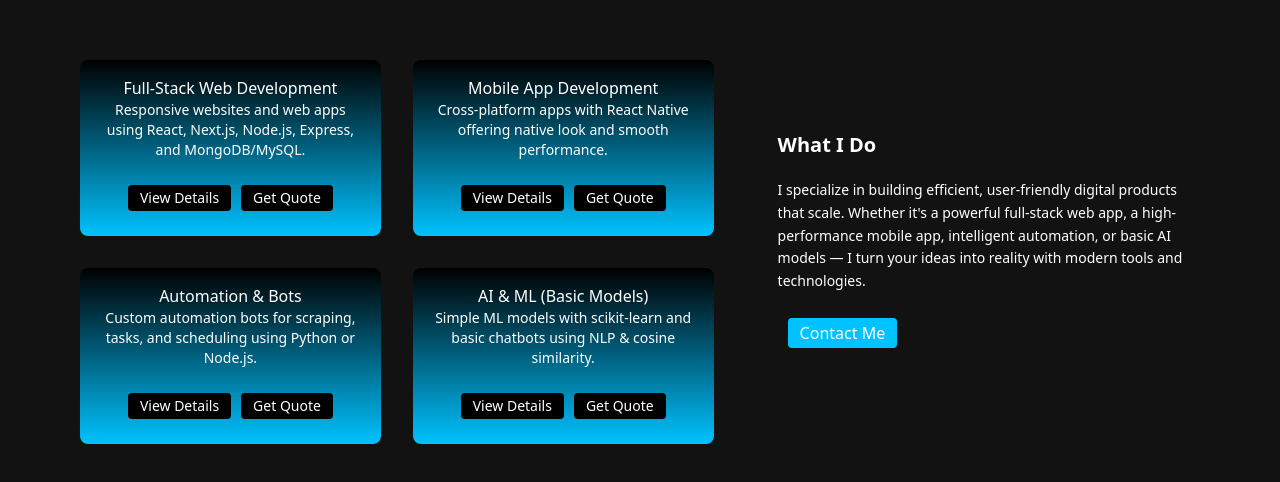
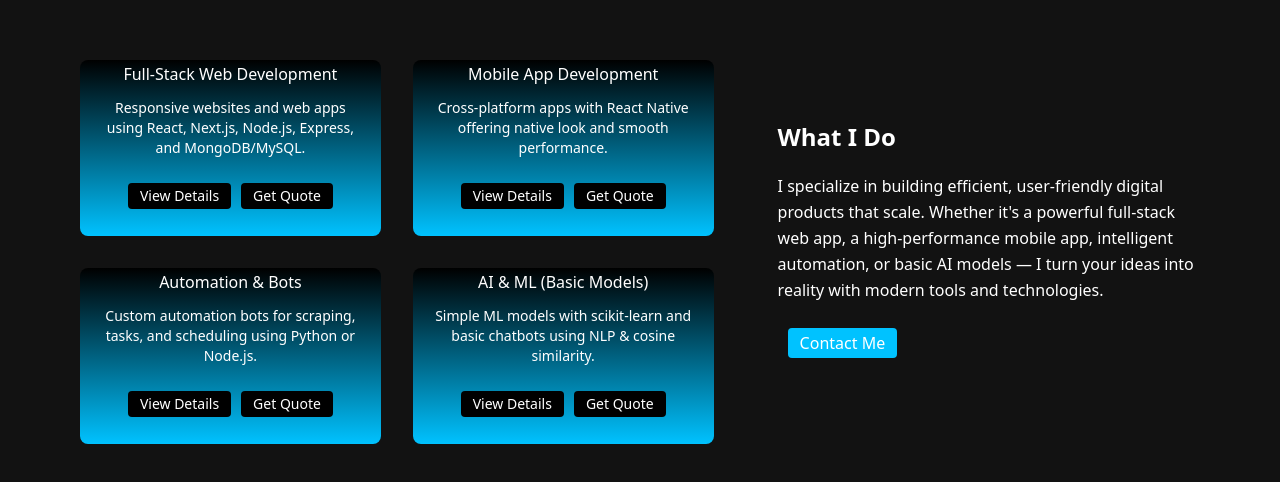
Before and after one commit to Unfathomable-08/Portfolio-new-, a Next.js app: page / in a window 1280 px wide. Shown: the part 948-1430 px from the top of the page. Built offline with nearby package versions, Linux system fonts and the light colour scheme.

Commit message:
services

```diff
--- a/src/components/Services.js
+++ b/src/components/Services.js
@@ -1,53 +1,39 @@
 export default function Services() {
+  const services = [
+    {
+      title: "Full-Stack Web Development",
+      description:
+        "Responsive websites and web apps using React, Next.js, Node.js, Express, and MongoDB/MySQL.",
+    },
+    {
+      title: "Mobile App Development",
+      description:
+        "Cross-platform apps with React Native offering native look and smooth performance.",
+    },
+    {
+      title: "Automation & Bots",
+      description:
+        "Custom automation bots for scraping, tasks, and scheduling using Python or Node.js.",
+    },
+    {
+      title: "AI & ML (Basic Models)",
+      description:
+        "Simple ML models with scikit-learn and basic chatbots using NLP & cosine similarity.",
+    },
+  ];
+
   return (
     <div className="bg-[var(--primary)] h-screen items-center flex px-20">
       <div className="grid grid-cols-[3fr_2fr] gap-x-16 items-center">
         <div className="grid grid-cols-2 gap-8">
-          <div className="bg-services h-44 text-center rounded-lg p-4">
-            <h1 className="font-medium">Full-Stack Web Development</h1>
-            <p className="text-sm">
-              Responsive websites and web apps using React, Next.js, Node.js,
-              Express, and MongoDB/MySQL.
-            </p>
-            <button className="bg-black hover:bg-[var(--hover)] rounded text-sm p-btn m-btn-sm">
-              View Details
-            </button>
-            <button className="bg-black hover:bg-[var(--hover)] rounded text-sm p-btn m-btn-sm">
-              Get Quote
-            </button>
-          </div>
-          <div className="bg-services h-44 text-center rounded-lg p-4">
-            <h1 className="font-medium">Mobile App Development</h1>
-            <p className="text-sm">
-              Cross-platform apps with React Native offering native look and
-              smooth performance.
-            </p>
-            <button className="bg-black hover:bg-[var(--hover)] rounded text-sm p-btn m-btn-sm">
-              View Details
-            </button>
-            <button className="bg-black hover:bg-[var(--hover)] rounded text-sm p-btn m-btn-sm">
-              Get Quote
-            </button>
-          </div>
-          <div className="bg-services h-44 text-center rounded-lg p-4">
-            <h1 className="font-medium">Automation & Bots</h1>
-            <p className="text-sm">
-              Custom automation bots for scraping, tasks, and scheduling using
-              Python or Node.js.
-            </p>
-            <button className="bg-black hover:bg-[var(--hover)] rounded text-sm p-btn m-btn-sm">
-              View Details
-            </button>
-            <button className="bg-black hover:bg-[var(--hover)] rounded text-sm p-btn m-btn-sm">
-              Get Quote
-            </button>
-          </div>
-          <div className="bg-services h-44 text-center rounded-lg p-4">
-            <h1 className="font-medium">AI & ML (Basic Models)</h1>
-            <p className="text-sm">
-              Simple ML models with scikit-learn and basic chatbots using NLP &
-              cosine similarity.
-            </p>
+          {services.map((service, index) => (
+            <div
+              key={index}
+              className="bg-services h-44 rounded-lg flex flex-col justify-center items-center text-center p-4"
+            >
+              <h1 className="font-medium pb-3">{service.title}</h1>
+              <p className="text-sm">{service.description}</p>
+              <div>
                 <button className="bg-black hover:bg-[var(--hover)] rounded text-sm p-btn m-btn-sm">
                   View Details
                 </button>
@@ -56,15 +42,17 @@ export default function Services() {
                 </button>
               </div>
             </div>
+          ))}
+        </div>
 
         <div>
           <h1
-            className="font-bold text-[var(--secondary)] text-xl"
+            className="font-bold text-[var(--secondary)] text-2xl"
             style={{ padding: "0 0 20px 0" }}
           >
             What I Do
           </h1>
-          <p className="text-sm leading-relaxed">
+          <p className="leading-relaxed">
             I specialize in building efficient, user-friendly digital products
             that scale. Whether it's a powerful full-stack web app, a
             high-performance mobile app, intelligent automation, or basic AI
@@ -72,7 +60,7 @@ export default function Services() {
             technologies.
           </p>
           <button
-            className="bg-[var(--secondary)] hover:bg-[var(--hover)] rounded p-btn"
+            className="bg-[var(--secondary)] hover:bg-[var(--hover)] rounded p-btn font-medium"
             style={{ margin: "25px 10px" }}
           >
             Contact Me
```
Lines whose indentation alone changed are shown as unchanged.
